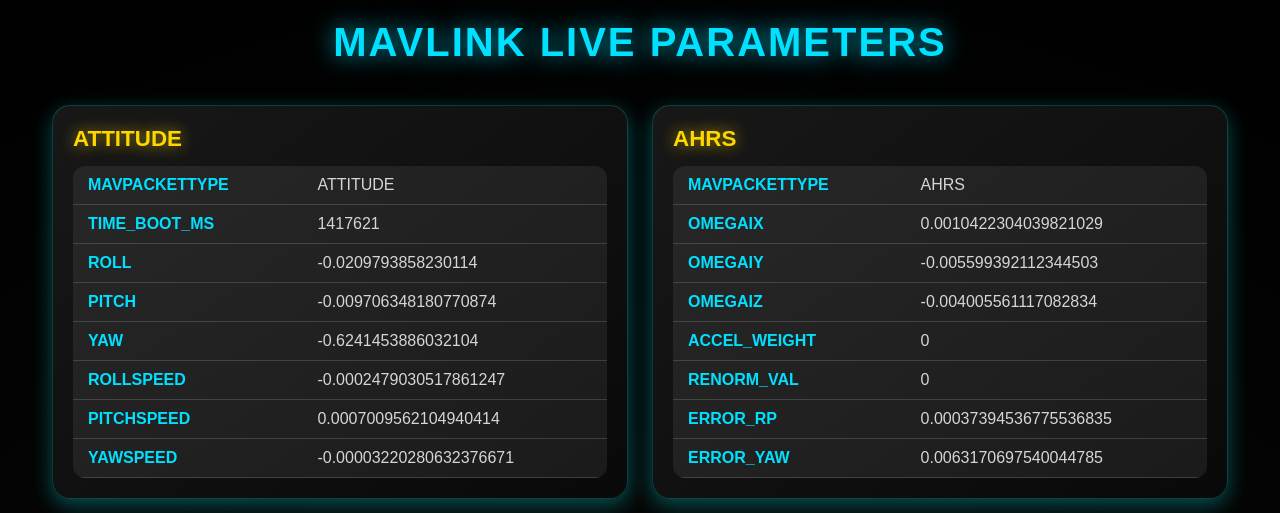
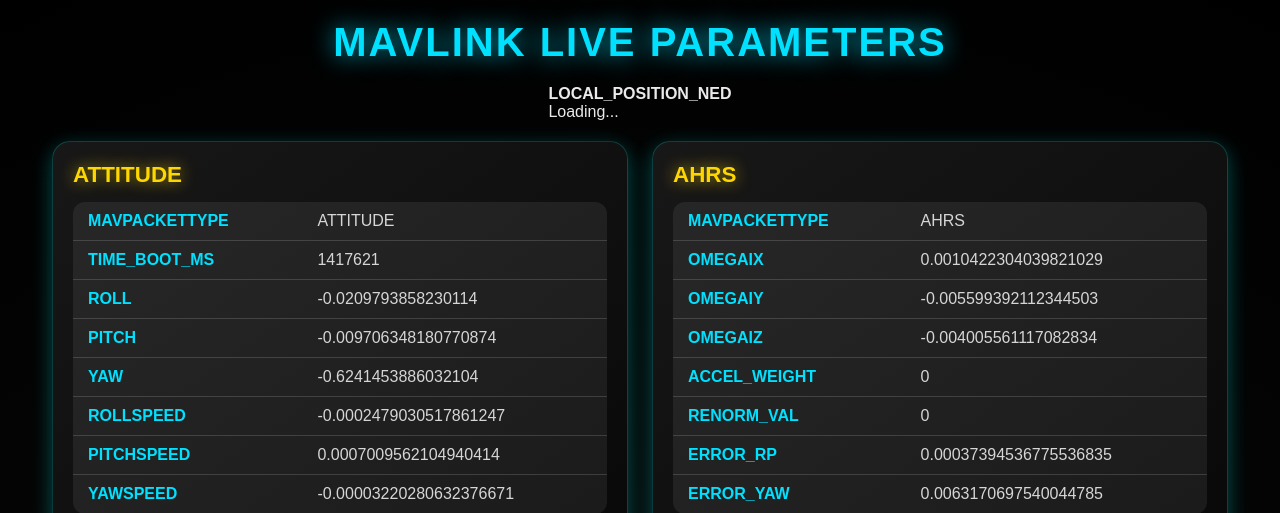
Before and after one commit to ArnavBallinCode/IROC_WEB_2, a Flask app: page / in a window 1280 px wide; the page is wider, and only the part inside the window is pictured. Shown: the top 513 px of that part. Run offline with Flask 3, Linux system fonts and the light colour scheme; data that the repository does not hold is empty.

Commit message:
Updated Changes with Local_Position and home co-ordinates

```diff
--- a/templates/index.html
+++ b/templates/index.html
@@ -3,14 +3,23 @@
 <head>
     <meta charset="UTF-8">
     <meta name="viewport" content="width=device-width, initial-scale=1.0">
-    <title>Telemetry Data Dashboard </title>
+    <title>Telemetry Data Dashboard</title>
     <link rel="stylesheet" href="../static/css/styles.css">
 </head>
 <body>
     <h1>MAVLink Live Parameters</h1>
+
+    <!-- Dedicated Box for LOCAL_POSITION_NED -->
+    <div class="param-special-top-box" id="param-LOCAL_POSITION_NED">
+        <strong>LOCAL_POSITION_NED</strong>
+        <div class="param-data">Loading...</div>
+    </div>
+
+    <!-- Container for other parameter boxes -->
     <div class="container" id="paramsContainer">
         <!-- Parameter boxes will be injected dynamically -->
     </div>
+
     <script src="../static/js/script.js"></script>
 </body>
 </html>
```
